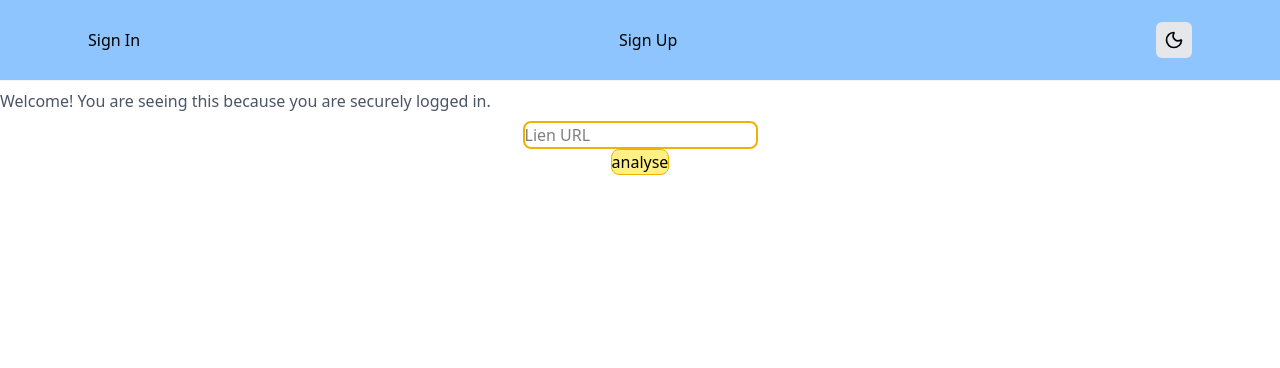
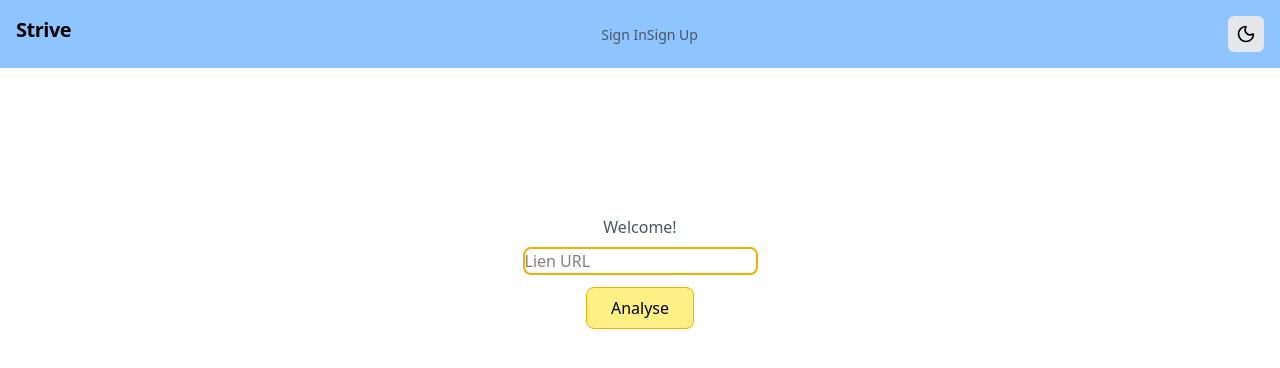
Before and after one commit to Rajabenamor/plateformeSEO, a Next.js app: page / in a window 1280 px wide. Shown: the top 368 px of the page. Built offline with nearby package versions, Linux system fonts and the light colour scheme; no server answers.

Commit message:
fixed log out

```diff
--- a/middleware.ts
+++ b/middleware.ts
@@ -7,16 +7,17 @@ export function middleware(request:NextRequest){
     const isHomePage = request.nextUrl.pathname.startsWith('/');
     //if they are trying to access the home page without a token , kick them to login
     if(isHomePage && !token){
-        return NextResponse.redirect(new URL('/login', request.url));
+        return NextResponse.redirect(new URL('/auth/login', request.url));
     }
     //if they are logged in and try to go to the login/register page , send them to dashboard
-    const isAuthPage = request.nextUrl.pathname === '/login' || request.nextUrl.pathname === '/register';
+    const isAuthPage = request.nextUrl.pathname === '/auth/login' || request.nextUrl.pathname === '/auth/register';
     if(isAuthPage && token){
         return NextResponse.redirect(new URL('/',request.url));
     }
+
     return NextResponse.next();
 }
 //this tells next.js to only run this code for specific pages
 export const config={
-    matcher: ['/','/login','/register'],
+    matcher: ['/','/auth/:path*'],
 };
--- a/src/app/actions/auth.ts
+++ b/src/app/actions/auth.ts
@@ -1,8 +1,11 @@
 "use server";
+//The Action Taker: This handles database mutations (logging in, registering, changing passwords, destroying cookies).
 import { cookies } from "next/headers";
 import { forgotPasswordFormData, LoginFormData, RegisterFormData, ResetPasswordFormData } from "@/app/types/auth";
 import { ActionResult } from "next/dist/shared/lib/app-router-types";
 import { redirect } from "next/navigation";
+import { verifySession } from "@/lib/session";
+import { revalidatePath } from "next/cache";
 
  // tells next.js this code MUST run securely on the server , not in the browser
  export async function registerServerAction(data : RegisterFormData){
@@ -71,7 +74,13 @@ return{success:true};
 
  export async function logoutAction(){
     const cookieStore = await cookies();
-    cookieStore.delete("access_token");
+    const hasToken =await verifySession();
+    if(hasToken){
+        cookieStore.delete("access_token");
+    }
+    //forces the navbar to re-run verifySession() and show "login"
+    revalidatePath('/','layout');
+    //redirect user
     redirect('/');
  }
 
@@ -151,3 +160,19 @@ export async function validateResetTokenAction(token :string): Promise<ActionRes
         return false;
     }
     }
+
+//analyze
+
+export async function analyzeUrlAction(formData : FormData){
+    //check if the user is logged in
+    const isLoggesIn = await verifySession();
+
+    //if not logged in , redirect them to the login page
+    if(!isLoggesIn){
+        redirect('/auth/login?error=please_login');
+    }
+    //if they are logged in
+    const url = formData.get('url');
+    //django api ..
+
+}
--- a/src/app/page.tsx
+++ b/src/app/page.tsx
@@ -1,21 +1,25 @@
+import { analyzeUrlAction } from "./actions/auth";
+
 export default function Home() {
   return (
-    <div className="">
+    <div className="flex flex-col items-center justify-center min-h-[50vh]">
       <p className="text-gray-600 mt-2">
-        Welcome! You are seeing this because you are securely logged in.
+        Welcome!
       </p>
-      <form action="">
-        <div className="flex flex-col items-center mt-2">
+      <form action={analyzeUrlAction}>
+        <div className="flex flex-col items-center mt-2 gap-3">
           <input
+          name="url"
             type="text"
             placeholder="Lien URL"
             className="border border-2 rounded-lg border-yellow-500"
+
           />
           <button
             type="submit"
-            className="bg-yellow-200 rounded-lg border-1 border-yellow-500"
+            className="px-6 py-2 bg-yellow-200 rounded-lg border-1 border-yellow-500 hover:bg-yellow-300 transition-colors font-medium"
           >
-            analyse
+            Analyse
           </button>
         </div>
       </form>
--- /dev/null
+++ b/src/components/LogoutButton.tsx
@@ -0,0 +1,17 @@
+import { logoutAction } from "@/app/actions/auth";
+import { LogOut } from "lucide-react";
+
+export default function LogoutButton(){
+    return(
+        <form action={logoutAction}>
+            <button
+            type="submit"
+            className="flex items-center gap-2 text-red-600 hover:text-red-800 transition p-2 font-medium"
+            >
+                <LogOut size={20}/>
+                Log Out
+
+            </button>
+        </form>
+    );
+}
--- a/src/components/Navbar.tsx
+++ b/src/components/Navbar.tsx
@@ -1,14 +1,53 @@
 import Link from "next/link";
-import ThemeToggle from "./ThemeToggle";
+import ThemeToggle from "@/components/ThemeToggle";
+import { verifySession } from "@/lib/session";
+import LogoutButton from "./LogoutButton";
+import { Suspense } from "react";
 
-export default function navbar() {
+//AuthLinks is the smart component that handles the security logic
+
+async function AuthLinks(){
+  const IsLoggedIn= await verifySession();
+
+  if(IsLoggedIn){
+    return(
+      <div>
+
+        <LogoutButton/>
+      </div>
+    );
+  }
+  return(
+    <div>
+      <Link href="/auth/login" className="text-sm font-medium text-gray-600 hover:text-black transition">Sign In</Link>
+      <Link href="/auth/register" className="text-sm font-medium text-gray-600 hover:text-black transition">Sign Up</Link>
+    </div>
+  )
+}
+
+
+
+//navbar component
+
+export default async function navbar() {
+
   return (
-    <nav className="border-b border-slate-100 bg-blue-300">
-      <div className="max-w-6xl mx-auto px-6 h-20 flex items-center justify-between">
-        <Link href="/auth/login">Sign In</Link>
-        <Link href="/auth/register">Sign Up</Link>
+    <nav className="flex items center justify-between p-4 borber-b boder-gray-200 bg-blue-300">
+      <Link
+      href="/"
+      className="text-xl font-bold tracking-tight"
+      >
+        Strive
+      </Link>
+      <div className="flex items-center gap-4">
+        {/* wrapping cookie-reading in a component Suspense */}
+        <Suspense fallback={<div className="w-24 h-8 bg-gray-100 animate-pulse rounded-md"/>}>
+          <AuthLinks/>
+        </Suspense>
+
+      </div>
         <ThemeToggle/>
-      </div>
+
 
     </nav>
   );
--- /dev/null
+++ b/src/lib/session.ts
@@ -0,0 +1,10 @@
+import { cookies } from "next/headers";
+
+
+export async function verifySession() {
+    const cookieStore = await cookies();
+
+  //check if the token exists
+  const hasToken=cookieStore.has('access_token');
+  return hasToken;
+}
```
